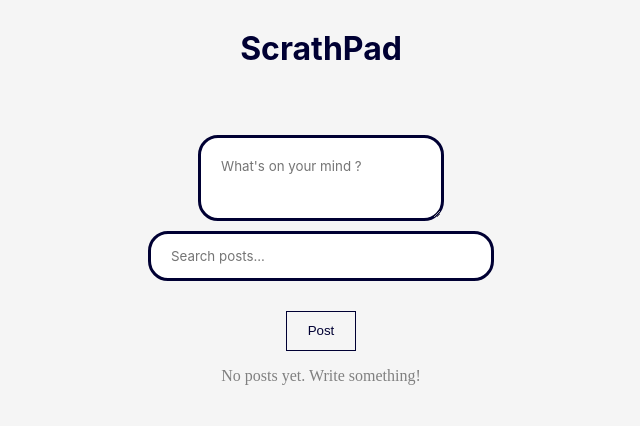
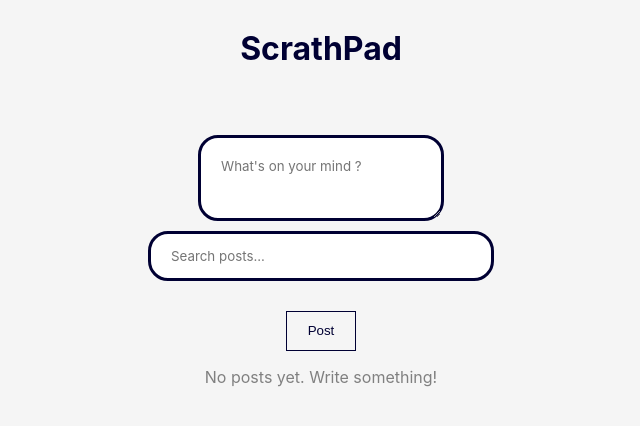
Before and after one commit to abk2191/wordpad-react, a React (Vite) app: page / in a window 1280 px wide. Shown: the top 426 px of the page, without its empty margins (319-959 px from the left). Built offline with nearby package versions, Linux system fonts and the light colour scheme.

Commit message:
New Update

```diff
--- a/src/App.jsx
+++ b/src/App.jsx
@@ -133,7 +133,10 @@ function App() {
             </p>
           )}
           {filteredPosts.length === 0 && !searchTerm && (
-            <p style={{ textAlign: "center", color: "gray" }}>
+            <p
+              className="warning"
+              style={{ textAlign: "center", color: "gray" }}
+            >
               No posts yet. Write something!
             </p>
           )}
--- a/src/index.css
+++ b/src/index.css
@@ -76,6 +76,10 @@
   color: #515050;
 }
 
+.warning {
+  font-family: "Inter", sans-serif;
+}
+
 .search-container {
   display: flex;
   flex-direction: column;
```
